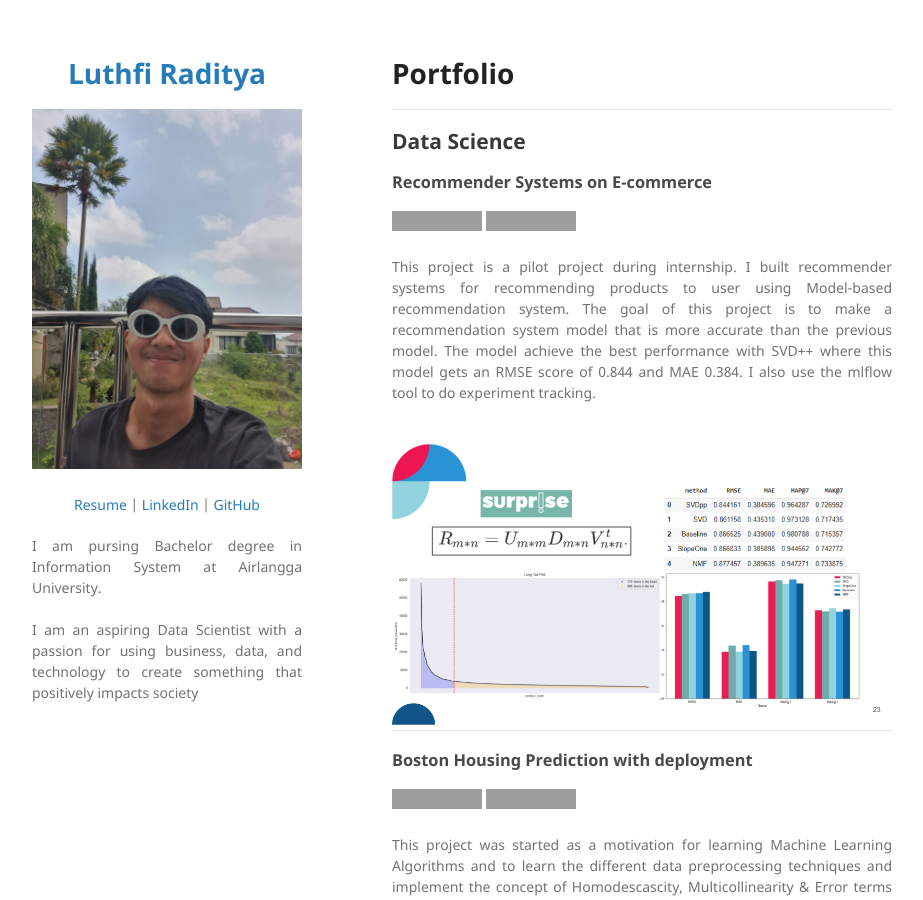
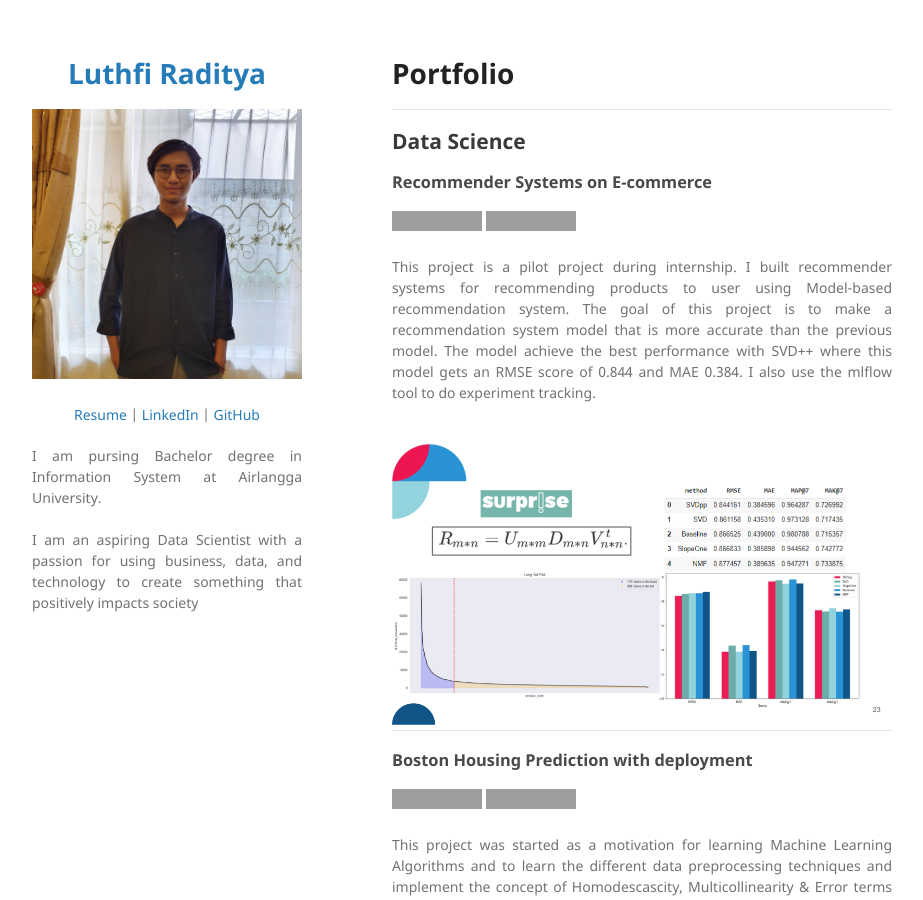
Before and after one commit to luthfiraditya/luthfiraditya.github.io, a Jekyll site: the page built from index.md, in a window 1280 px wide and 900 px high. Shown: the whole window, without its empty margins (178-1101 px from the left). Built offline with Jekyll 4.4.1, drawn with Linux system fonts in a browser that asks for light colours; our own code applies the rules of GitHub Pages for plain Markdown files; grey boxes are pictures that could not be loaded.

Commit message:
update profile pict

```diff
--- a/_config.yml
+++ b/_config.yml
@@ -1,6 +1,6 @@
 title: <p align="center"> Luthfi Raditya </p>
 
-logo: "/images/247368.jpg?raw=true"
+logo: "/images/247372.jpg?raw=true"
 
 description:
   <p align="center">
```
Also changed, not shown: images/247114.jpg (deleted), images/247368.jpg (deleted), images/247371.jpg (deleted).
